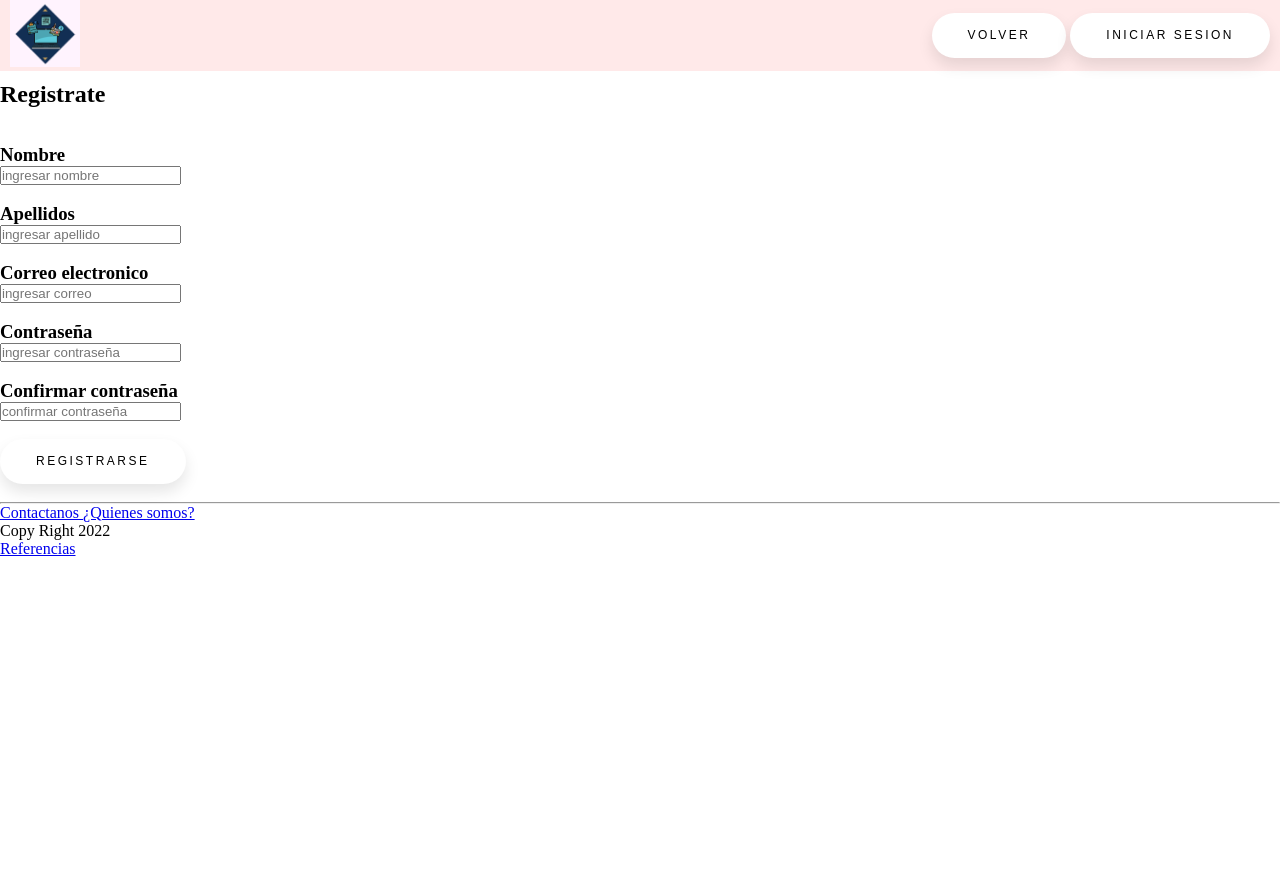
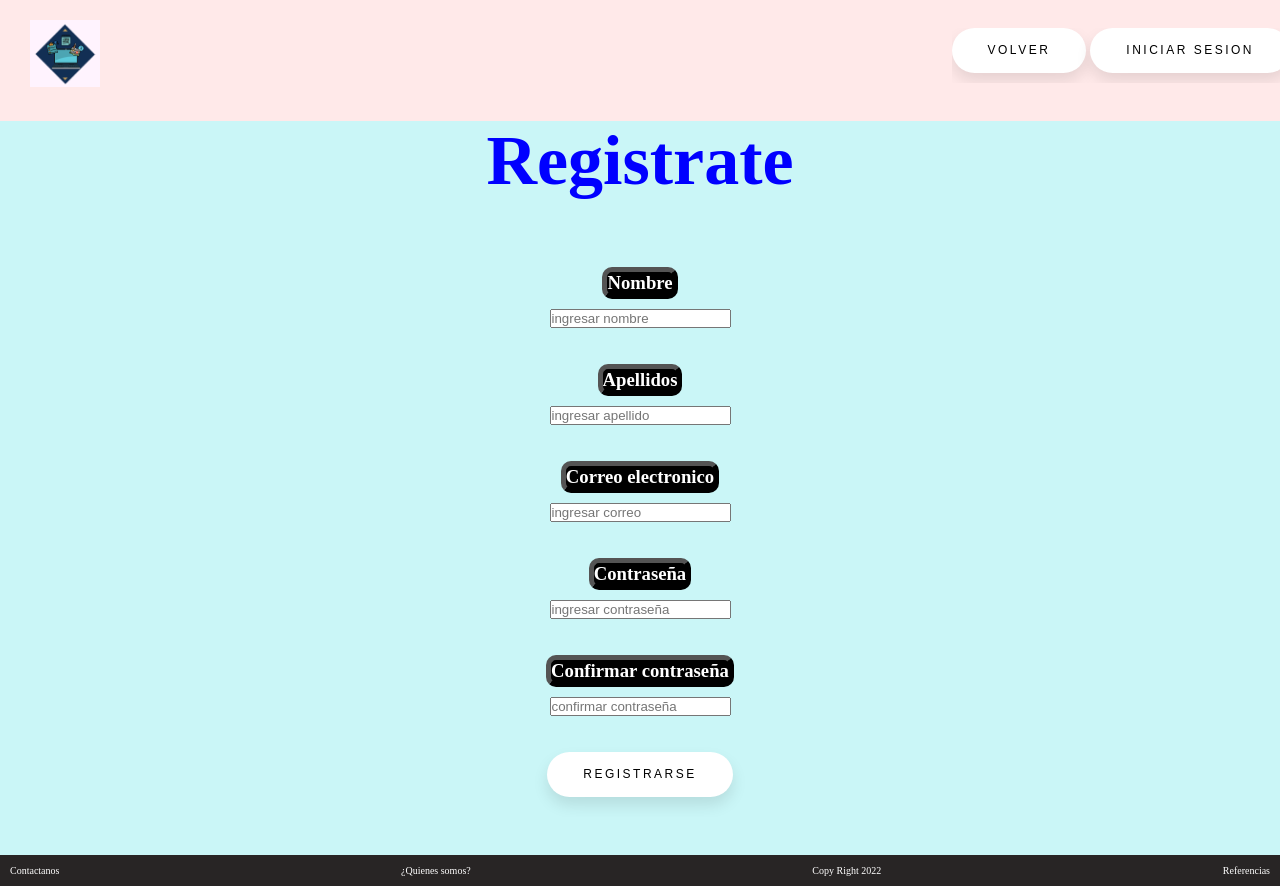
Before and after one commit to SantiagoOchoa08/AcademicGrowth, a plain HTML site: page Registro.html in a window 1280 px wide. Before the commit the page ends 800 px from the top, so only its background shows below. Drawn offline with Linux system fonts and the light colour scheme; a web font is replaced by a local one.

Commit message:
Registro completado

```diff
--- a/Registro.html
+++ b/Registro.html
@@ -8,7 +8,7 @@
     <link rel="icon" href="Imagenes/Logoo.PNG">
     <link rel="stylesheet" href="./assets/css/registro.css">
 </head>
-<body>
+<body id="fondo">
     <header id="header">
         <nav class="links">
           <div class="logo">
@@ -24,11 +24,11 @@
           </div>
         </nav>
     </header>
-    <section>
+    <section id="home">
         <h1>Registrate</h1> <br> <br>
     </section>
     <section>
-        <form>
+        <form id="registrarse">
             <h3>Nombre</h3>
             <input type="text" placeholder="ingresar nombre"> <br><br>
             <h3>Apellidos</h3>
@@ -41,8 +41,8 @@
             <input type="password" placeholder="confirmar contraseña"> <br><br>
             <button type="submit">Registrarse</button>
         </form>
-    </section> <br> <hr>
-    <footer>
+    </section> <br>
+    <footer id="piepagina">
         <a href="mailto: santiagoochoaherrera08@gmail.com"> Contactanos </a>
         <a href="#">¿Quienes somos?</a>
         <p>Copy Right 2022</p>
--- a/assets/css/registro.css
+++ b/assets/css/registro.css
@@ -1,15 +1,23 @@
+@import url('https://fonts.googleapis.com/css2?family=Abyssinica+SIL&display=swap');
 *{
 
     margin: 0%;
     padding: 0%;
+    text-decoration: none;
+    overflow-x: hidden;
 }
 #header{
     width: 100%;
     position: sticky;
     z-index: 100;
-
+    padding: 20px;
     background-color: rgb(255, 233, 233);
 
+}
+
+h1 {
+    text-align: center;
+    color: blue;
 }
 
 .links{
@@ -37,6 +45,7 @@ button {
     transition: all 0.3s ease 0s;
     cursor: pointer;
     outline: none;
+    margin-bottom: 10px;
   }
 
   button:hover {
@@ -67,7 +76,6 @@ button {
 
   #home h1{
       font-size: 70px;
-      background-color: #fff;
       font-family: 'Abyssinica SIL', serif;
   }
 
@@ -75,3 +83,36 @@ button {
       width: 100%;
       height: 100px;
   }
+
+  #fondo {
+    background-color: rgb(202, 246, 247);
+  }
+
+#registrarse {
+    margin: 20px;
+    padding: 10px;
+    display: flex;
+    justify-content: center;
+    flex-direction: column;
+    align-items: center;
+}
+form h3 {
+    border: 5px black outset;
+    border-radius: 10px;
+    background-color: #000;
+    color: #fff;
+    margin-bottom: 10px;
+}
+
+#piepagina {
+    display: flex;
+    justify-content: space-between;
+    background-color: rgb(40, 37, 37);
+    color: #fff;
+    padding: 10px;
+    font-size: 10px;
+}
+#piepagina a {
+    color: #fff;
+    font-size: 10px;
+}
```
